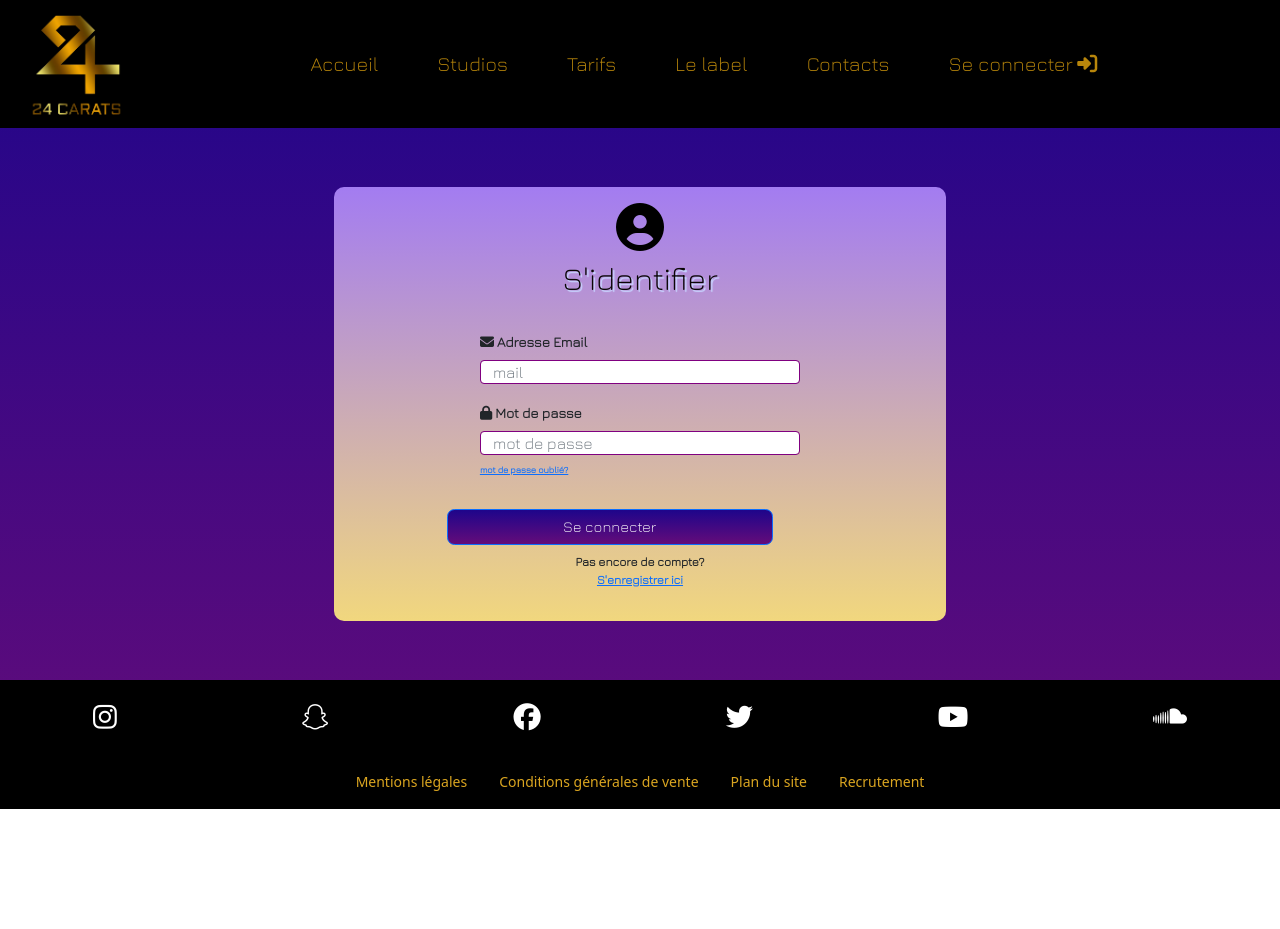
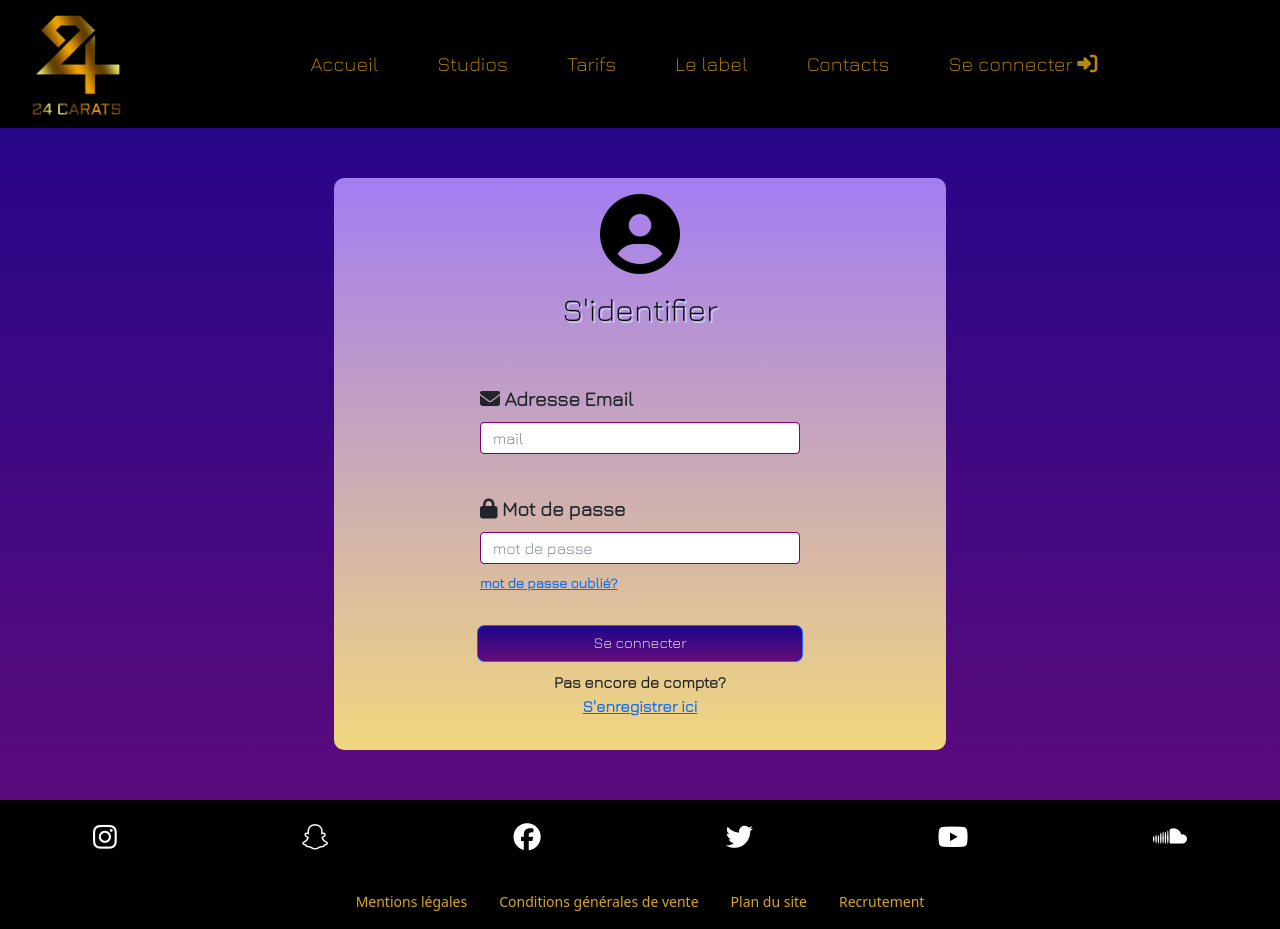
Before and after one commit to wessindiz/fil-rouge-bootstrap, a plain HTML site: page Pages/login.html in a window 1280 px wide. Before the commit the page ends 809 px from the top, so only its background shows below. Drawn offline with nearby package versions, Linux system fonts and the light colour scheme.

Commit message:
initial commit

```diff
--- a/Pages/login.html
+++ b/Pages/login.html
@@ -56,18 +56,18 @@
 
                          <h2 class="fs-2">S'identifier</h2>
 
-                         <div class="mb-3 w-75 mail">
+                         <div class="mb-3 w-75 mail ipt">
                              <label for="exampleInputEmail1" class="form-label"><i class="fas fa-envelope"></i> Adresse Email</label>
                              <input type="email" class="form-control" id="exampleInputEmail1" aria-describedby="emailHelp" placeholder="mail">
                          </div>
 
-                         <div class="mb-3 w-75 pass">
+                         <div class="mb-3 w-75 pass ipt">
                              <label for="exampleInputPassword1" class="form-label"><i class="fas fa-lock"></i> Mot de passe</label>
                              <input type="password" class="form-control" id="exampleInputPassword1" placeholder="mot de passe">
                              <p class="forgot mt-2"><a href="">mot de passe oublié?</a></p>
                          </div>
-                         <div class="col-12">
-                          <button type="submit" class="btn btn-primary col-8 ms-4 w-75">Se connecter</button>
+                         <div class="col-12 d-flex justify-content-center">
+                          <button type="submit" class="btn btn-primary col-8 w-75 ">Se connecter</button>
                           </div>
                           <div class="signup mt-2">
                           <p>Pas encore de compte? <br> <a href="">S'enregistrer ici</a></p>
--- a/css/style-login.css
+++ b/css/style-login.css
@@ -88,4 +88,62 @@ button{
     main{
         height: 75vh;
     }
+    .emoji{
+        margin-bottom: 1em;
+    }
+
+    .emoji .fas{
+        font-size: 5em ;
+    }
+
+    label{
+        font-size: 18px;
+    }
+    input{
+        height: 2em;
+    }
+    .ipt{
+        margin-top: 1.5em !important;
+    }
+    .forgot{
+        font-size: 12px !important;
+    }
+
+    .signup{
+        text-align: center;
+        font-size: 14px !important;
+    }
+
 }
+
+/* Nouvelles règles pour le format desktop (991.99px)*/
+@media (min-width: 991.99px) {
+    main{
+        height: 80vh;
+    }
+    .emoji{
+        margin-bottom: 1em;
+    }
+
+    .emoji .fas{
+        font-size: 5em ;
+    }
+
+    label{
+        font-size: 20px;
+    }
+    input{
+        height: 2em;
+    }
+    .ipt{
+        margin-top: 1.5em !important;
+    }
+    .forgot{
+        font-size: 14px !important;
+    }
+
+    .signup{
+        text-align: center;
+        font-size: 16px !important;
+    }
+}
```
